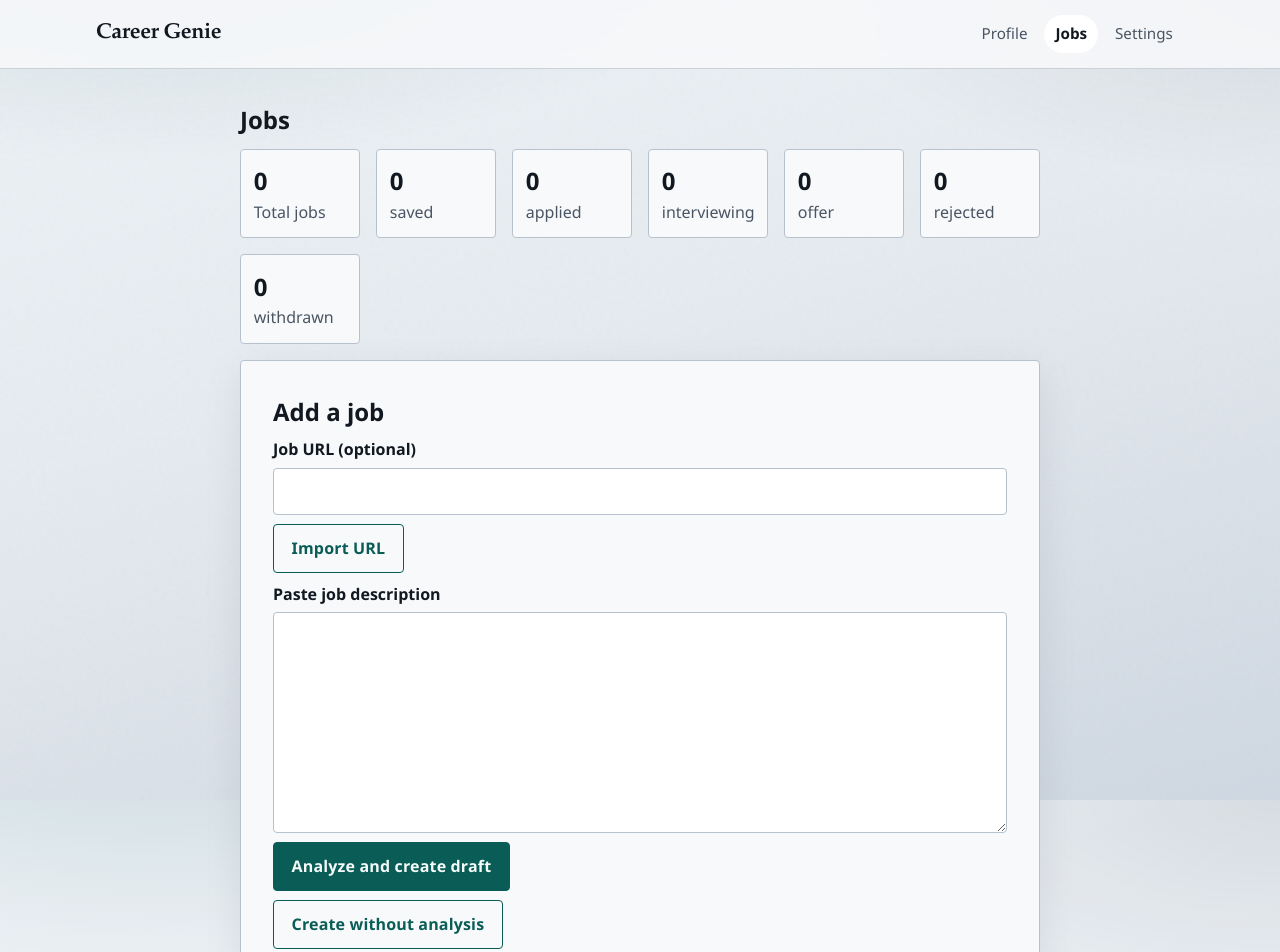
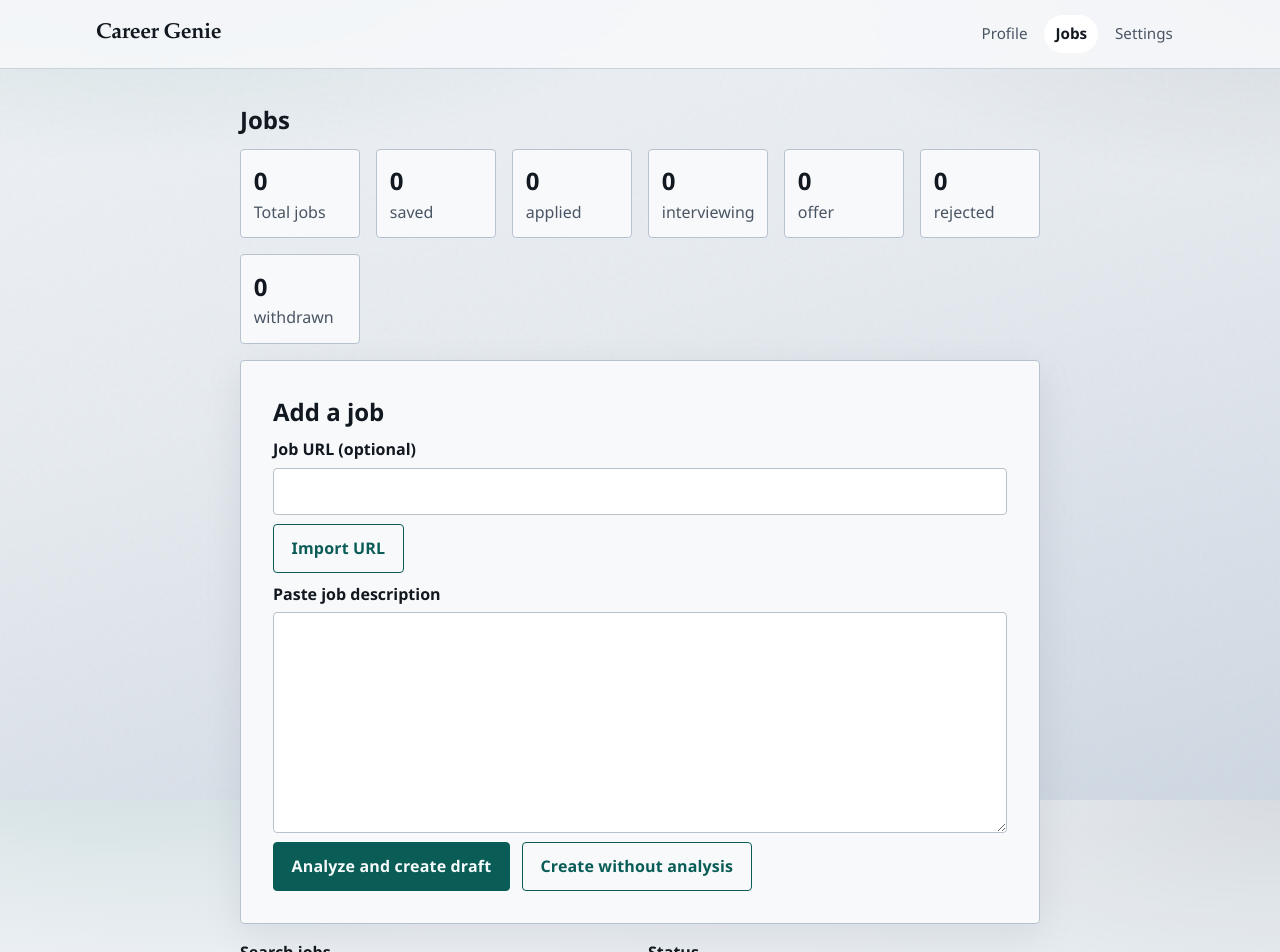
Before and after one commit to oriel-beck/career-genie, a Next.js app: page /dashboard in a window 1280 px wide. Shown: the top 952 px of the page. Built offline with nearby package versions, Linux system fonts and the light colour scheme.

Commit message:
refactor(ui): group action buttons in dashboard for improved layout
Wrap the analyze and create buttons in a div to enhance the visual structure and alignment on the dashboard page.

```diff
--- a/app/dashboard/page.tsx
+++ b/app/dashboard/page.tsx
@@ -157,8 +157,10 @@ export default function DashboardPage() {
           <label htmlFor="job-url">Job URL (optional)<input id="job-url" type="url" value={url} onChange={(event) => setUrl(event.target.value)} /></label>
           <button type="button" className="secondary" onClick={() => void importUrl()}>Import URL</button>
           <label htmlFor="job-paste">Paste job description<textarea id="job-paste" ref={pasteRef} value={paste} onChange={(event) => setPaste(event.target.value)} rows={8} /></label>
-          <button type="button" onClick={() => void analyze()}>Analyze and create draft</button>
-          <button type="button" className="secondary" onClick={() => { if (paste.trim()) setDraft(blankJob(paste, url || undefined)); }}>Create without analysis</button>
+          <div className="button-row">
+            <button type="button" onClick={() => void analyze()}>Analyze and create draft</button>
+            <button type="button" className="secondary" onClick={() => { if (paste.trim()) setDraft(blankJob(paste, url || undefined)); }}>Create without analysis</button>
+          </div>
         </>
       )}
     </section>
```
